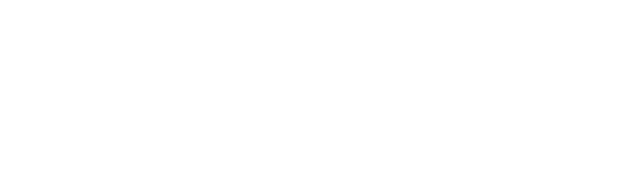
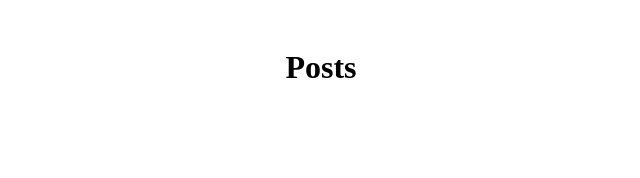
Before and after one commit to arinjayg/posts-app, a Nuxt app: page /posts in a window 1280 px wide. Before the commit this address had no page. Shown: the top 178 px of the page, without its empty margins (319-959 px from the left). Built offline with nearby package versions, Linux system fonts and the light colour scheme.

Commit message:
added posts page

```diff
--- a/package.json
+++ b/package.json
@@ -12,9 +12,10 @@
     "@nuxtjs/axios": "^5.13.6",
     "core-js": "^3.25.3",
     "nuxt": "^2.15.8",
+    "sass": "^1.85.1",
+    "sass-loader": "^10.4.1",
     "vue": "^2.7.10",
     "vue-server-renderer": "^2.7.10",
     "vue-template-compiler": "^2.7.10"
-  },
-  "devDependencies": {}
+  }
 }
--- /dev/null
+++ b/pages/posts/index.vue
@@ -0,0 +1,24 @@
+<template>
+  <div class="posts-page">
+    <h1>Posts</h1>
+  </div>
+</template>
+
+<script>
+
+export default {
+
+}
+</script>
+
+<style lang="scss">
+.posts-page {
+  padding: 20px;
+
+  h1 {
+    display: flex;
+    justify-content: center;
+    align-items: center;
+  }
+}
+</style>
```
Also changed, not shown: 1 other file (tests, documents, lock files or other folders).
